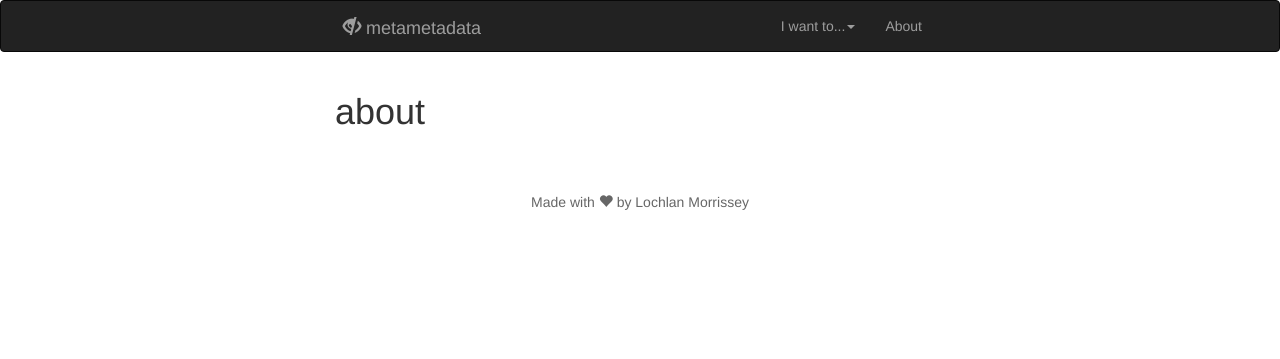
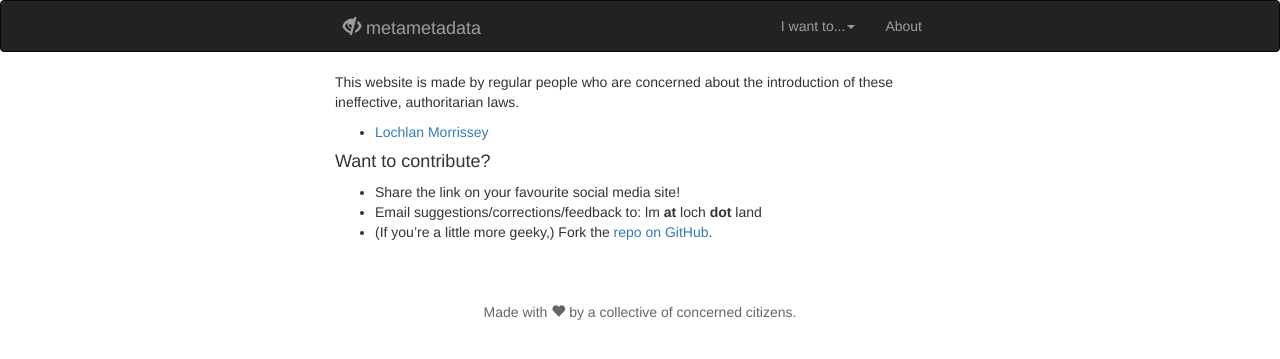
Before and after one commit to stragu/metametadata, a Jekyll site: the page built from about.md, in a window 1280 px wide. Shown: the top 359 px of the page. Built offline with Jekyll 4.4.1, drawn with Linux system fonts in a browser that asks for light colours; nearby versions of some CDN libraries.

Commit message:
Added list of contributors (which will grow, hopefully!).

```diff
--- a/_includes/footer.html
+++ b/_includes/footer.html
@@ -2,7 +2,7 @@
  <div class="bottom">
      <div class="container">
          <div class="col-md-6 col-md-offset-3" align="center">
-             <p>Made with <span class="glyphicon glyphicon-heart"></span> by Lochlan Morrissey</p>
+             <p>Made with <span class="glyphicon glyphicon-heart"></span> by <a href="/about#who">a collective of concerned citizens</a>.</p>
          </div>
          </div>
      </div>
--- a/about.md
+++ b/about.md
@@ -1,5 +1,19 @@
 ---
-layout: page
-title: about
+layout: default
+title: "metametadata: about"
 permalink: /about/
 ---
+
+This website is made by regular people who are concerned about the introduction of these
+ineffective, authoritarian laws.
+
+
+<a name="#who"></a>
+
+- [Lochlan Morrissey](http://loch.land)
+
+#### Want to contribute?
+
+- Share the link on your favourite social media site!
+- Email suggestions/corrections/feedback to: lm __at__ loch __dot__ land
+- (If you're a little more geeky,) Fork the [repo on GitHub](https://github.com/lochland/metametadata).
```
